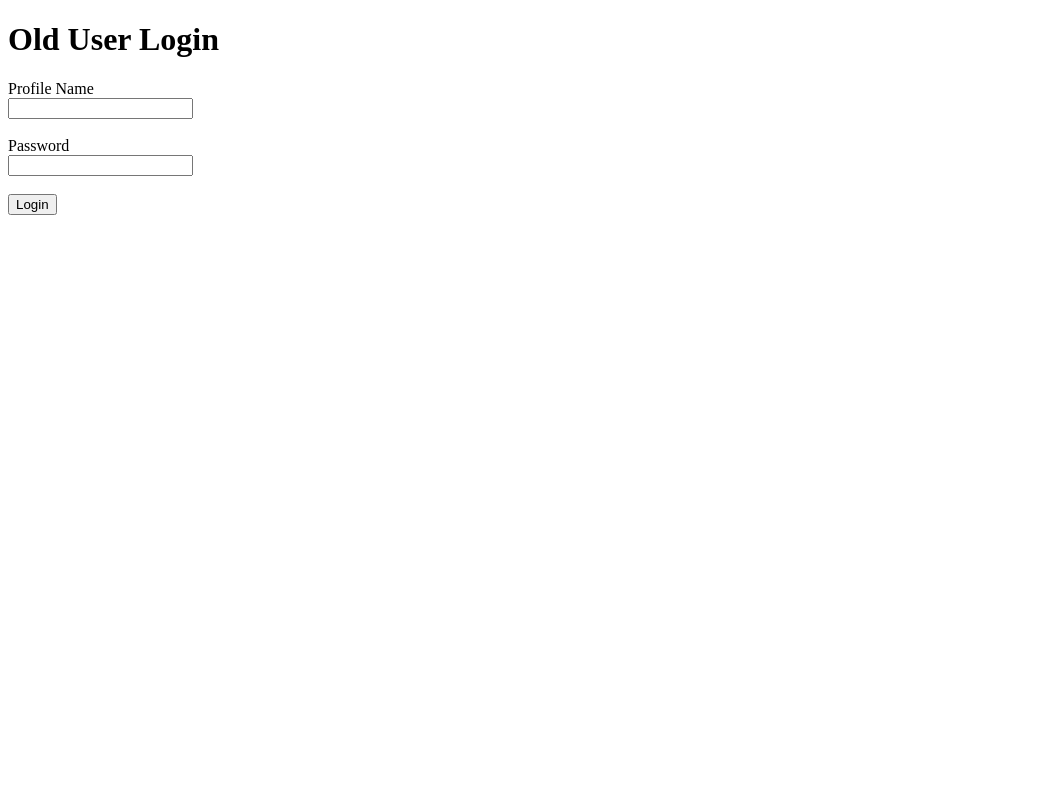
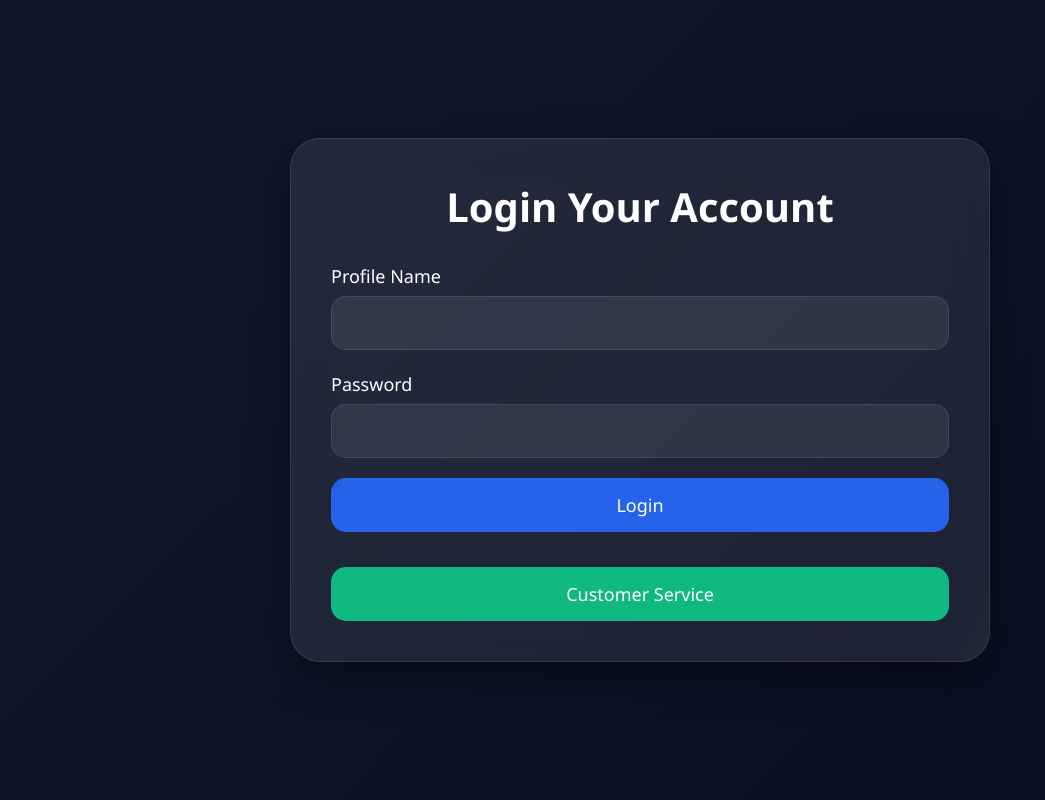
Before and after one commit to abishek-official-newer/my_first_web, a Flask app: page /old_user_login in a window 1280 px wide. Shown: the whole page, without its empty margins (0-1045 px from the left). Run offline with Flask 3, Linux system fonts and the light colour scheme.

Commit message:
Update old_user_login.html

```diff
--- a/templates/old_user_login.html
+++ b/templates/old_user_login.html
@@ -1,8 +1,226 @@
 <!DOCTYPE html><html>
-<head>
-    <title>Login</title>
-</head>
-<body><h1>Old User Login</h1><form action="/old_user_login" method="POST"><label>Profile Name</label>
+<head><title>Login</title><style>
+
+*{
+    margin:0;
+    padding:0;
+    box-sizing:border-box;
+    font-family:Segoe UI,sans-serif;
+}
+
+body{
+
+    min-height:100vh;
+
+    display:flex;
+    justify-content:center;
+    align-items:center;
+
+    background:linear-gradient(
+        -45deg,
+        #020617,
+        #0f172a,
+        #111827,
+        #1e3a8a
+    );
+
+    background-size:400% 400%;
+
+    animation:bgmove 15s ease infinite;
+}
+
+@keyframes bgmove{
+
+    0%{background-position:0% 50%;}
+    50%{background-position:100% 50%;}
+    100%{background-position:0% 50%;}
+
+}
+
+.container{
+
+    width:95%;
+    max-width:700px;
+
+    background:rgba(
+        255,
+        255,
+        255,
+        0.08
+    );
+
+    backdrop-filter:blur(20px);
+    -webkit-backdrop-filter:blur(20px);
+
+    border:1px solid rgba(
+        255,
+        255,
+        255,
+        0.1
+    );
+
+    border-radius:30px;
+
+    padding:40px;
+
+    color:white;
+
+    position:relative;
+    overflow:hidden;
+
+    box-shadow:
+    0 15px 40px
+    rgba(0,0,0,0.4);
+}
+
+.container::before{
+
+    content:"";
+
+    position:absolute;
+
+    top:-100%;
+    left:-50%;
+
+    width:50%;
+    height:300%;
+
+    background:linear-gradient(
+        90deg,
+        transparent,
+        rgba(255,255,255,0.08),
+        transparent
+    );
+
+    transform:rotate(25deg);
+
+    animation:shine 8s linear infinite;
+}
+
+@keyframes shine{
+
+    0%{left:-70%;}
+    100%{left:150%;}
+
+}
+
+h2{
+
+    text-align:center;
+
+    margin-bottom:30px;
+
+    font-size:40px;
+
+    position:relative;
+    z-index:2;
+}
+
+label{
+
+    font-size:18px;
+
+    position:relative;
+    z-index:2;
+}
+
+input{
+
+    width:100%;
+
+    padding:15px;
+
+    margin-top:8px;
+
+    border:none;
+
+    border-radius:15px;
+
+    background:rgba(
+        255,
+        255,
+        255,
+        0.08
+    );
+
+    color:white;
+
+    font-size:16px;
+
+    outline:none;
+
+    border:1px solid rgba(
+        255,
+        255,
+        255,
+        0.1
+    );
+}
+
+.login-btn{
+
+    width:100%;
+
+    padding:15px;
+
+    border:none;
+
+    border-radius:15px;
+
+    background:#2563eb;
+
+    color:white;
+
+    font-size:18px;
+
+    cursor:pointer;
+
+    margin-top:20px;
+
+    transition:0.3s;
+}
+
+.login-btn:hover{
+
+    background:#1d4ed8;
+
+    transform:translateY(-3px);
+}
+
+.bottom-area{
+
+    margin-top:35px;
+}
+
+.service-btn{
+
+    width:100%;
+
+    padding:15px;
+
+    border:none;
+
+    border-radius:15px;
+
+    background:#10b981;
+
+    color:white;
+
+    font-size:18px;
+
+    cursor:pointer;
+
+    transition:0.3s;
+}
+
+.service-btn:hover{
+
+    background:#059669;
+
+    transform:translateY(-3px);
+}
+
+</style></head><body><div class="container"><h2>Login Your Account</h2><form action="/old_user_login" method="POST"><label>Profile Name</label>
 <br>
 
 <input
@@ -20,9 +238,17 @@ type="password"
 name="profile_pass"
 required>
 
-<br><br>
+<button
+type="submit"
+class="login-btn">
+Login
+</button>
 
-<button type="submit">
-    Login
-</button></form></body>
+</form><div class="bottom-area"><a href="/customer_service"><button
+type="button"
+class="service-btn">
+Customer Service
+</button>
+
+</a></div></div></body>
 </html>
```
